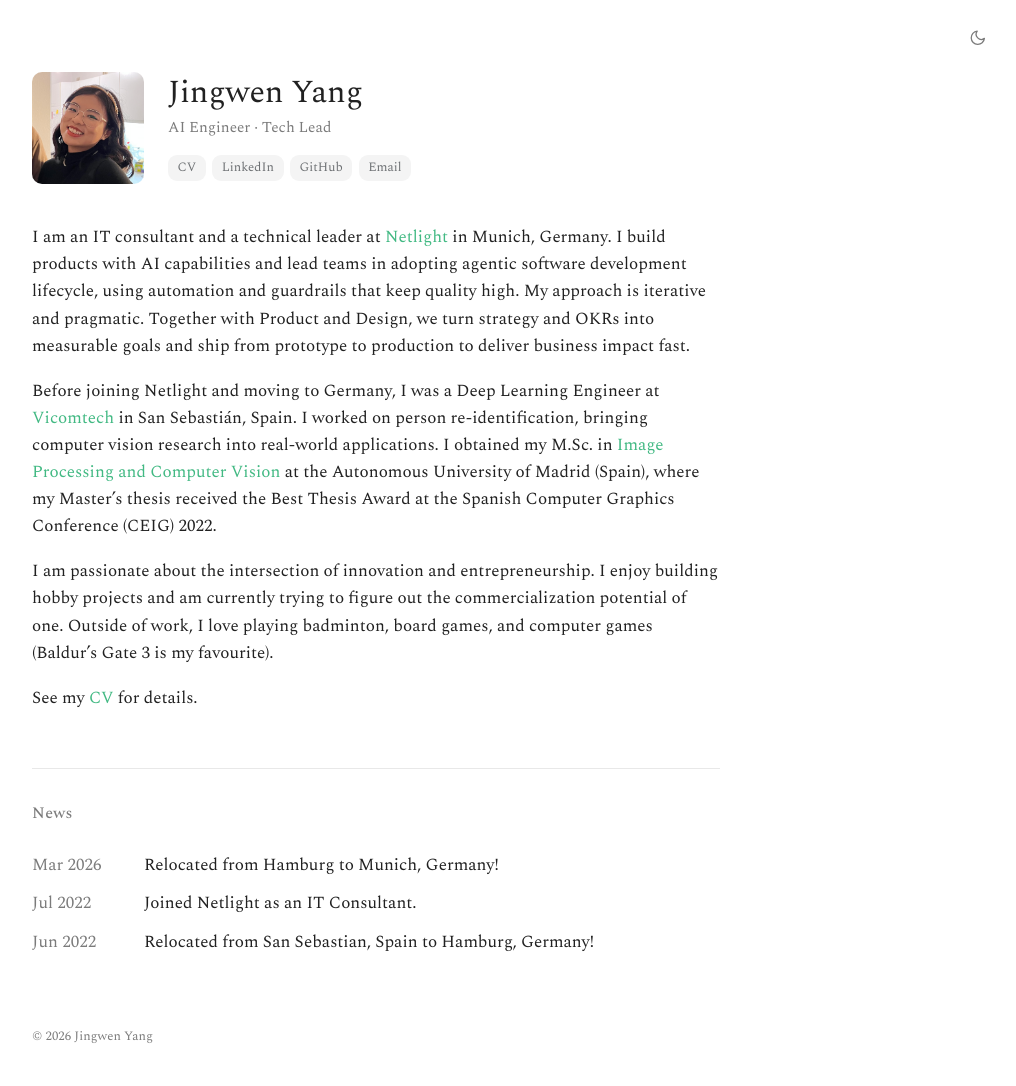
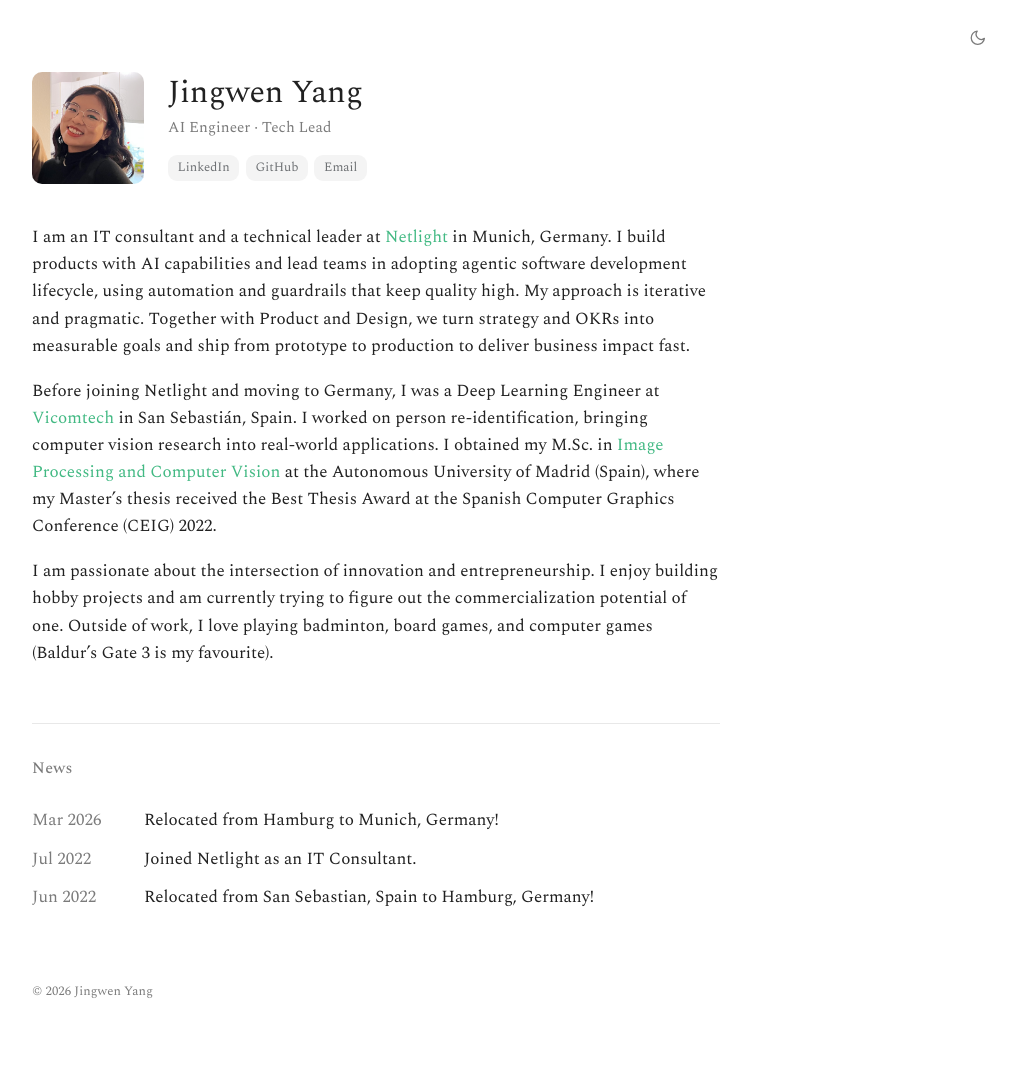
Before and after one commit to jingwenyangwz/jingwenyangwz.github.io, a Jekyll site: the page built from index.md, in a window 1280 px wide. Shown: the whole page, without its empty margins (264-1280 px from the left). Built offline with Jekyll 4.4.1, drawn with Linux system fonts in a browser that asks for light colours; after the commit the page ends 1041 px from its top, so only the background shows below that.

Commit message:
Remove CV from website

```diff
--- a/_config.yml
+++ b/_config.yml
@@ -13,7 +13,6 @@ baseurl: ""
 # Add or remove a line to change the chips.
 # -----------------------------------------------------------------------------
 links:
-  - { label: CV,             url: /assets/pdf/Jingwen-CV.pdf }
   - { label: LinkedIn,       url: "https://www.linkedin.com/in/jingwenyangwz" }
   - { label: GitHub,         url: "https://github.com/jingwenyangwz" }
   - { label: Email,          url: "mailto:jingwenyangwz@gmail.com" }
--- a/index.md
+++ b/index.md
@@ -7,5 +7,3 @@ I am an IT consultant and a technical leader at <a href="https://www.netlight.co
 Before joining Netlight and moving to Germany, I was a Deep Learning Engineer at <a href="https://www.vicomtech.org/">Vicomtech</a> in San Sebastián, Spain. I worked on person re-identification, bringing computer vision research into real-world applications. I obtained my M.Sc. in <a href="http://ipcv.eu/">Image Processing and Computer Vision</a> at the Autonomous University of Madrid (Spain), where my Master's thesis received the Best Thesis Award at the Spanish Computer Graphics Conference (CEIG) 2022.
 
 I am passionate about the intersection of innovation and entrepreneurship. I enjoy building hobby projects and am currently trying to figure out the commercialization potential of one. Outside of work, I love playing badminton, board games, and computer games (Baldur's Gate 3 is my favourite).
-
-See my <a href="/assets/pdf/Jingwen-CV.pdf">CV</a> for details.
```
